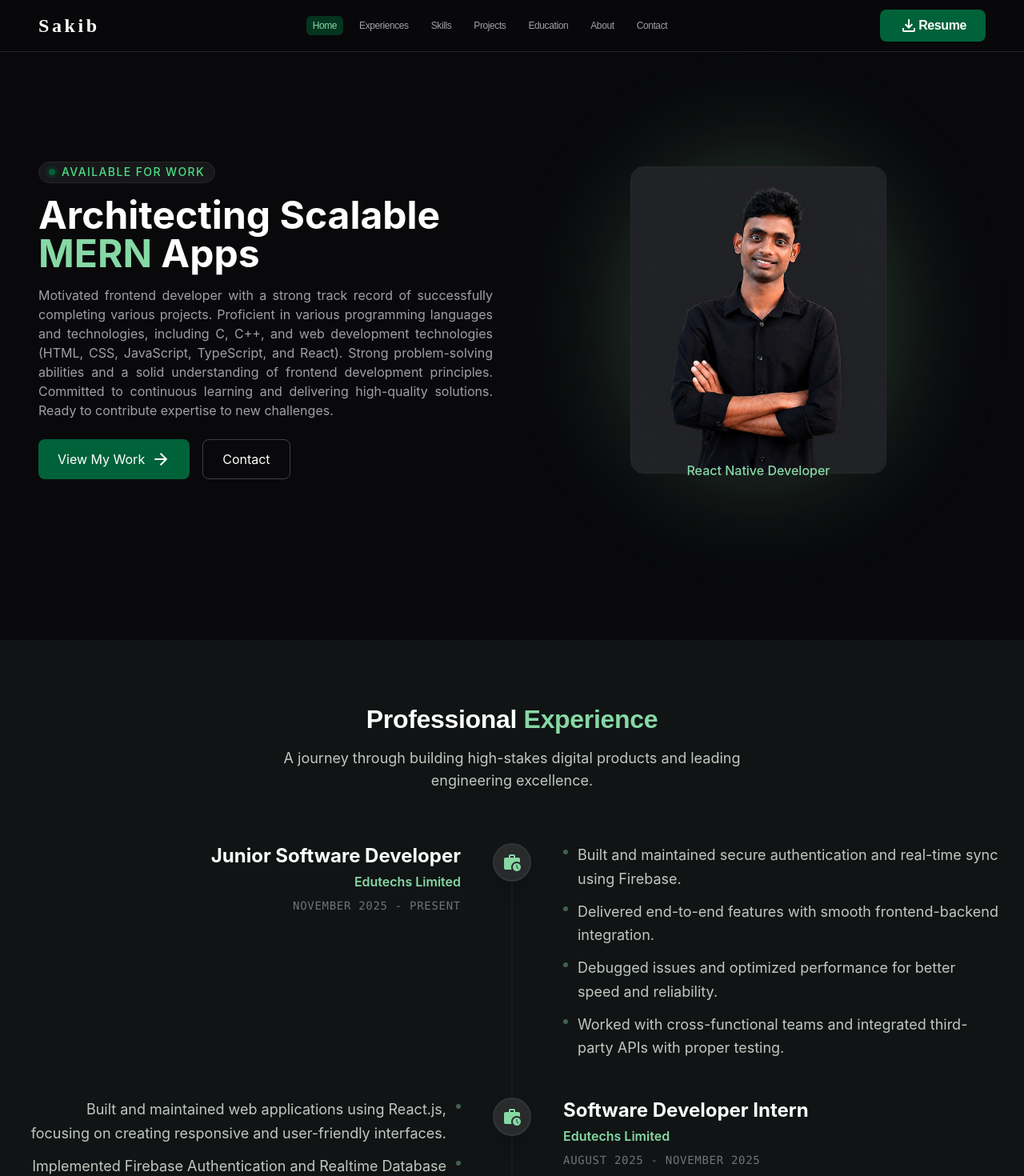
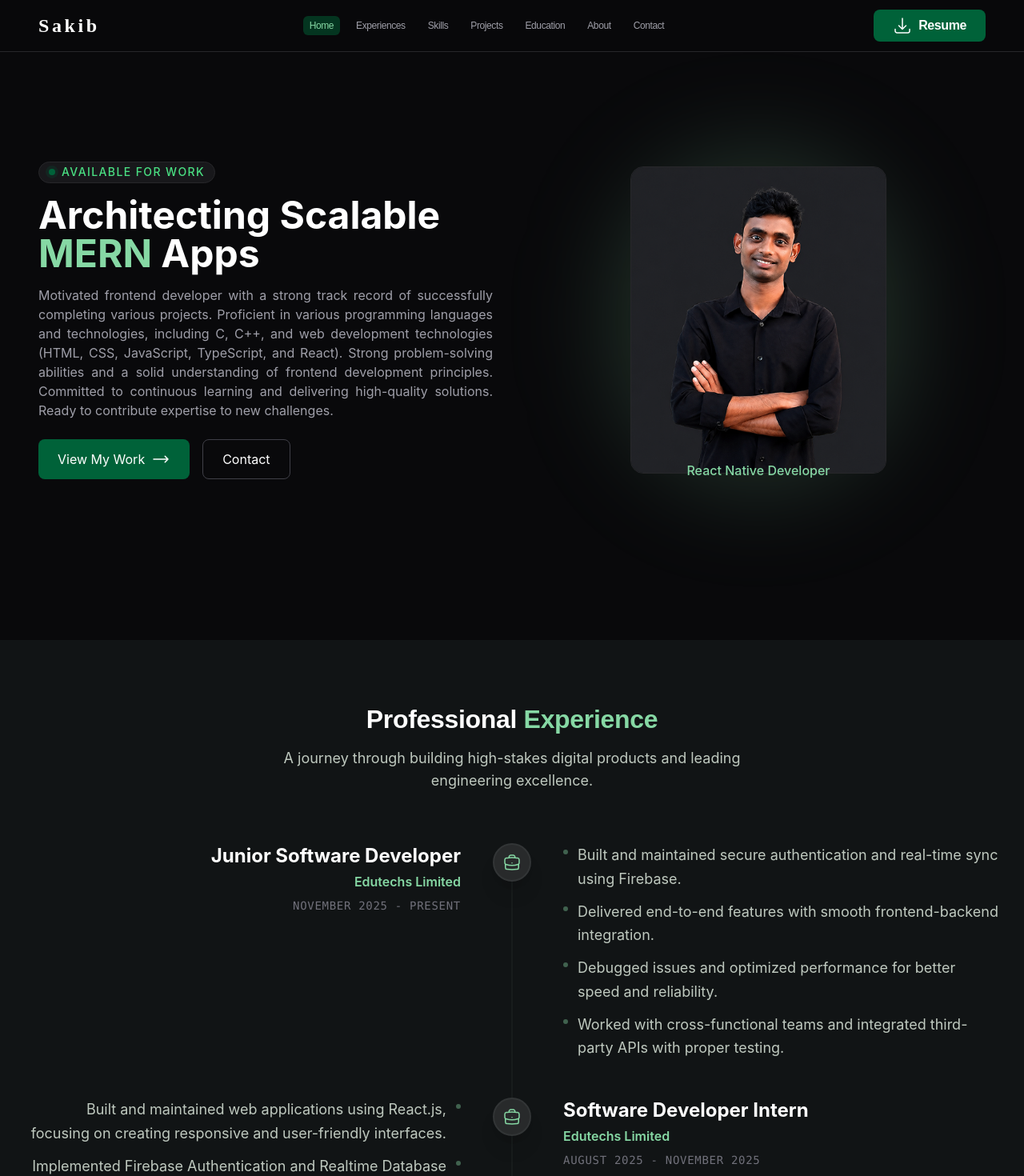
Before and after one commit to sakib-333/portfolio, a React (Vite) app: page / in a window 1280 px wide. Shown: the top 1470 px of the page at 80% size. Built offline with nearby package versions, Linux system fonts and the light colour scheme.

Commit message:
Update icons.

```diff
--- a/src/components/header/Navbar.tsx
+++ b/src/components/header/Navbar.tsx
@@ -64,11 +64,11 @@ const Navbar = ({ activeSection, handleScroll }: NavbarProps) => {
                     <a
                         href="/resume_frontend_developer.pdf"
                         download
-                        className="bg-primary-container text-white px-6 py-2 rounded-lg font-semibold active:scale-95 transition-transform duration-150 hover:shadow-[0_0_15px_rgba(0,98,57,0.4)] cursor-pointer flex items-center"
+                        className="bg-primary-container text-white px-6 py-2 gap-2 rounded-lg font-semibold active:scale-95 transition-transform duration-150 hover:shadow-[0_0_15px_rgba(0,98,57,0.4)] cursor-pointer flex items-center"
                     >
-                        <span className="material-symbols-outlined">
-                            download
-                        </span>
+                        <svg xmlns="http://www.w3.org/2000/svg" fill="none" viewBox="0 0 24 24" stroke-width="1.5" stroke="currentColor" className="size-6">
+                            <path stroke-linecap="round" stroke-linejoin="round" d="M3 16.5v2.25A2.25 2.25 0 0 0 5.25 21h13.5A2.25 2.25 0 0 0 21 18.75V16.5M16.5 12 12 16.5m0 0L7.5 12m4.5 4.5V3" />
+                        </svg>
                         <span>Resume</span>
                     </a>
 
--- a/src/components/main/Experience.tsx
+++ b/src/components/main/Experience.tsx
@@ -83,8 +83,10 @@ const Experience: React.FC = () => {
                                 {/* Timeline Dot */}
                                 <div className="hidden md:flex items-center justify-center absolute left-1/2 -translate-x-1/2 top-0 w-12 h-12 rounded-full bg-surface-container-high border-2 border-surface-variant shadow-xl z-10 group-hover:border-primary/50 group-hover:shadow-primary/10 transition-all duration-500">
                                     <div className="absolute inset-0 rounded-full bg-primary/5 opacity-0 group-hover:opacity-100 transition-opacity duration-300" />
-                                    <span className="material-symbols-outlined filled-icon text-2xl text-primary transition-transform duration-500">
-                                        work_history
+                                    <span>
+                                        <svg xmlns="http://www.w3.org/2000/svg" fill="none" viewBox="0 0 24 24" strokeWidth={1.5} stroke="currentColor" className="size-6 text-2xl text-primary transition-transform duration-500">
+                                            <path strokeLinecap="round" strokeLinejoin="round" d="M20.25 14.15v4.25c0 1.094-.787 2.036-1.872 2.18-2.087.277-4.216.42-6.378.42s-4.291-.143-6.378-.42c-1.085-.144-1.872-1.086-1.872-2.18v-4.25m16.5 0a2.18 2.18 0 0 0 .75-1.661V8.706c0-1.081-.768-2.015-1.837-2.175a48.114 48.114 0 0 0-3.413-.387m4.5 8.006c-.194.165-.42.295-.673.38A23.978 23.978 0 0 1 12 15.75c-2.648 0-5.195-.429-7.577-1.22a2.016 2.016 0 0 1-.673-.38m0 0A2.18 2.18 0 0 1 3 12.489V8.706c0-1.081.768-2.015 1.837-2.175a48.111 48.111 0 0 1 3.413-.387m7.5 0V5.25A2.25 2.25 0 0 0 13.5 3h-3a2.25 2.25 0 0 0-2.25 2.25v.894m7.5 0a48.667 48.667 0 0 0-7.5 0M12 12.75h.008v.008H12v-.008Z" />
+                                        </svg>
                                     </span>
                                 </div>
 
--- a/src/components/main/Home.tsx
+++ b/src/components/main/Home.tsx
@@ -64,8 +64,10 @@ const Home = ({ handleScroll }: HomeProps) => {
                             className="group bg-primary-container px-6 py-3 rounded-lg text-white flex items-center gap-2 transition-all hover:shadow-[0_0_20px_rgba(0,98,57,0.3)] cursor-pointer"
                         >
                             <span>View My Work</span>
-                            <span className="material-symbols-outlined transition-transform duration-300 group-hover:translate-x-1">
-                                arrow_forward
+                            <span className="transition-transform duration-300 group-hover:translate-x-1">
+                                <svg xmlns="http://www.w3.org/2000/svg" fill="none" viewBox="0 0 24 24" strokeWidth={1.5} stroke="currentColor" className="size-6">
+                                    <path strokeLinecap="round" strokeLinejoin="round" d="M17.25 8.25 21 12m0 0-3.75 3.75M21 12H3" />
+                                </svg>
                             </span>
                         </button>
 
```
